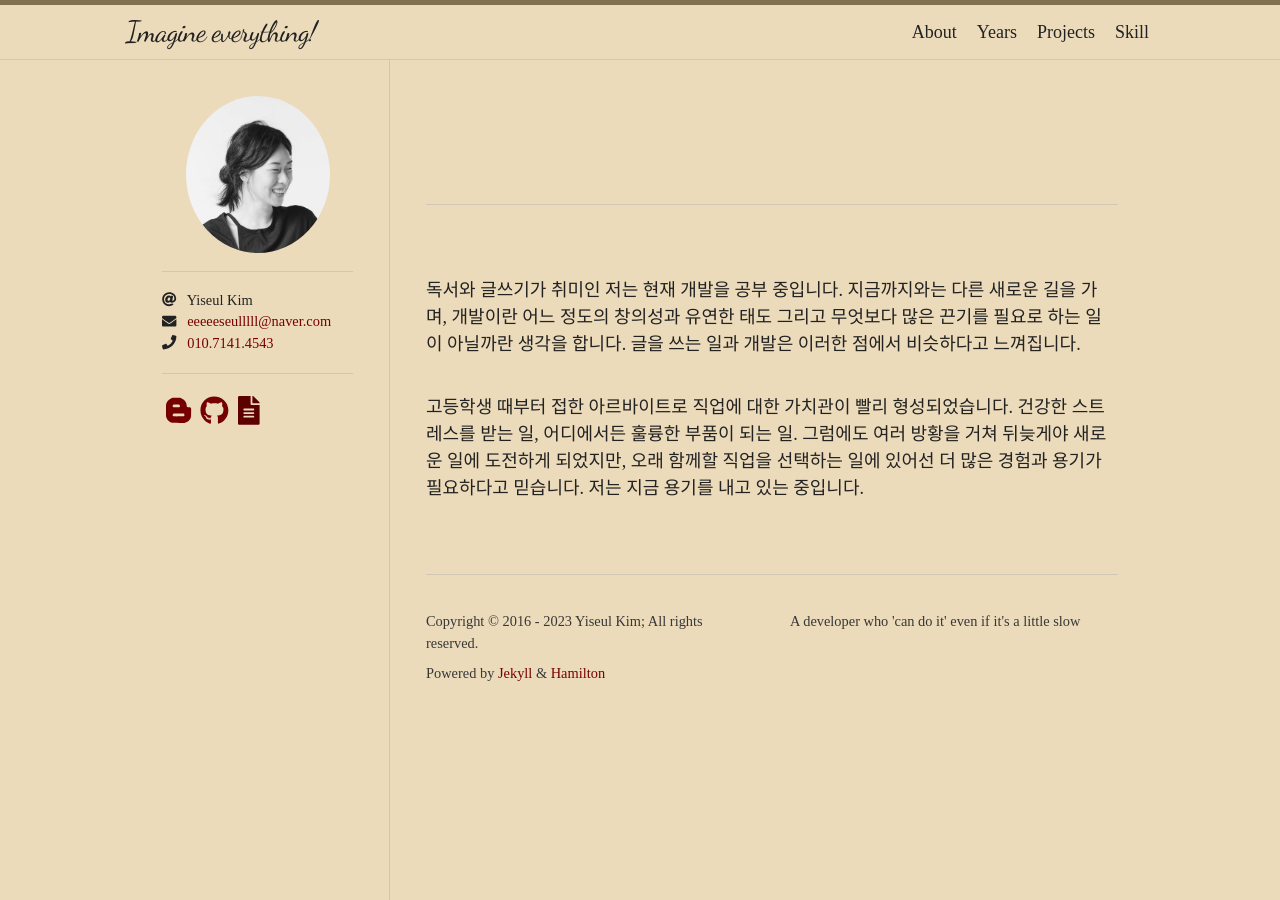
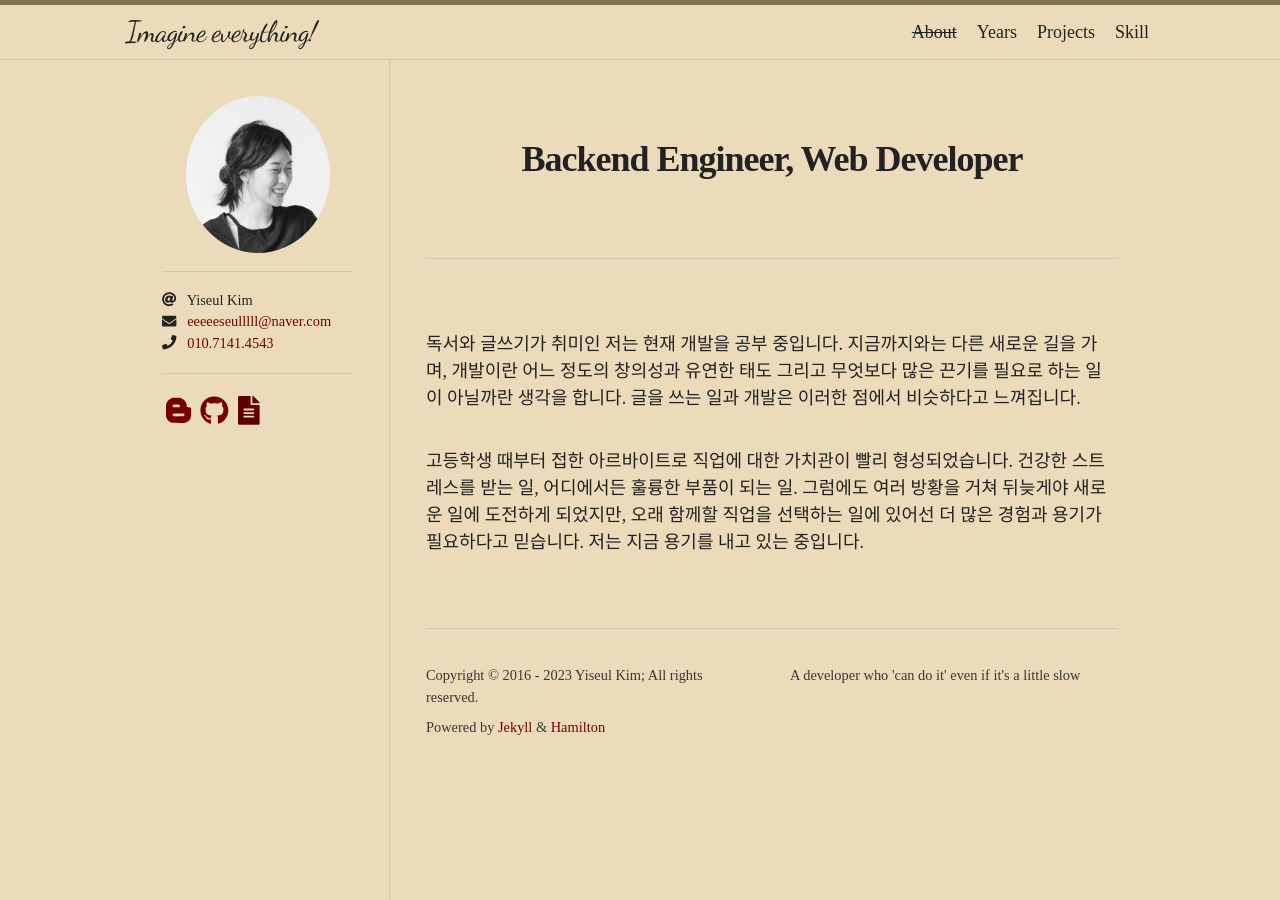
Before and after one commit to eseulssi/kimyiseul.github.io, a Jekyll site: the page built from about.md, in a window 1280 px wide. Built offline with Jekyll 4.4.1, drawn with Linux system fonts in a browser that asks for light colours; nearby versions of some CDN libraries; some web fonts are replaced; our own code applies the rules of GitHub Pages for plain Markdown files.

Commit message:
스킬추가

```diff
--- a/about.md
+++ b/about.md
@@ -1,7 +1,6 @@
 ---
 layout: page
-title: Backend Engineer
-Web Developer
+title: Backend Engineer, Web Developer
 permalink: /about/
 ---
 
```
